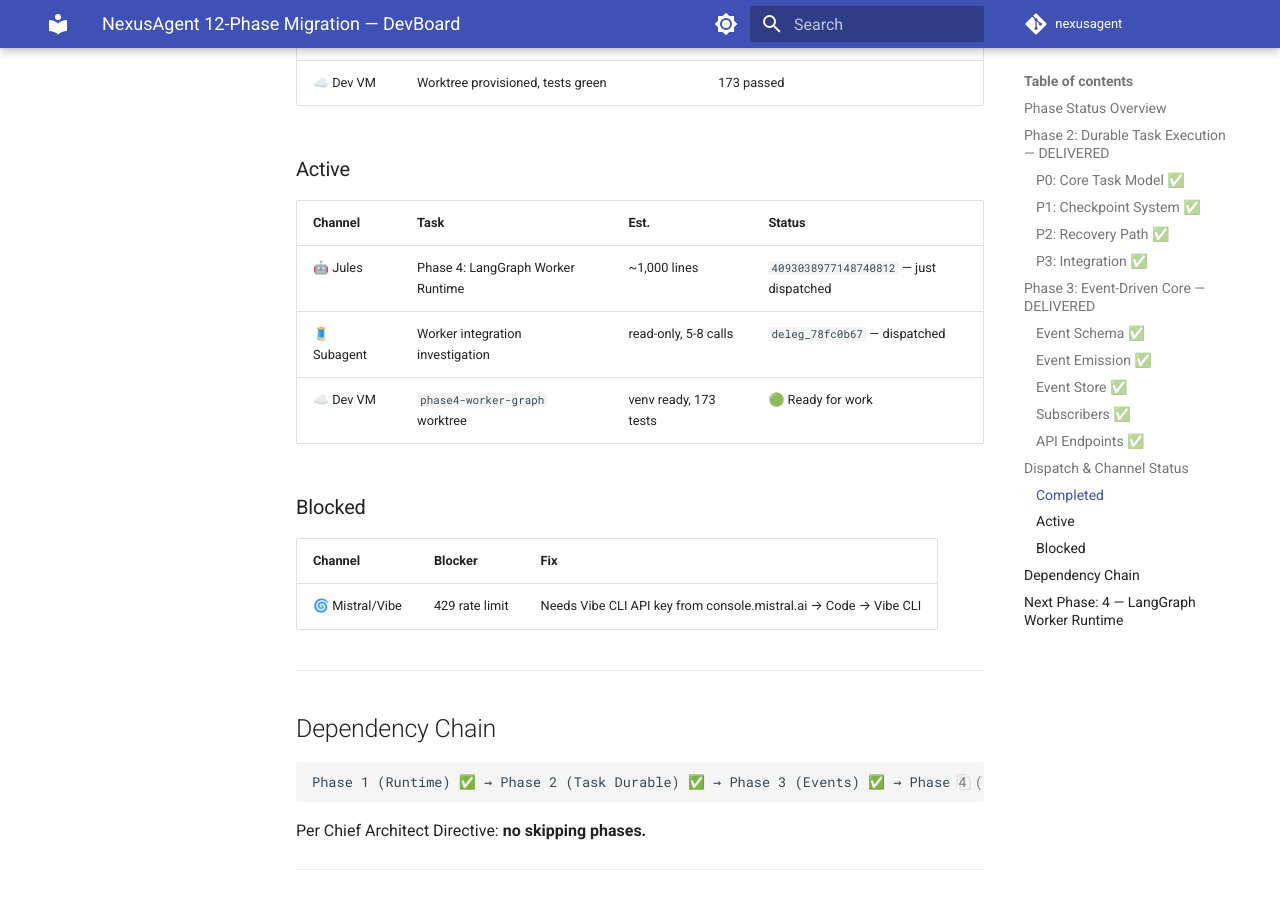
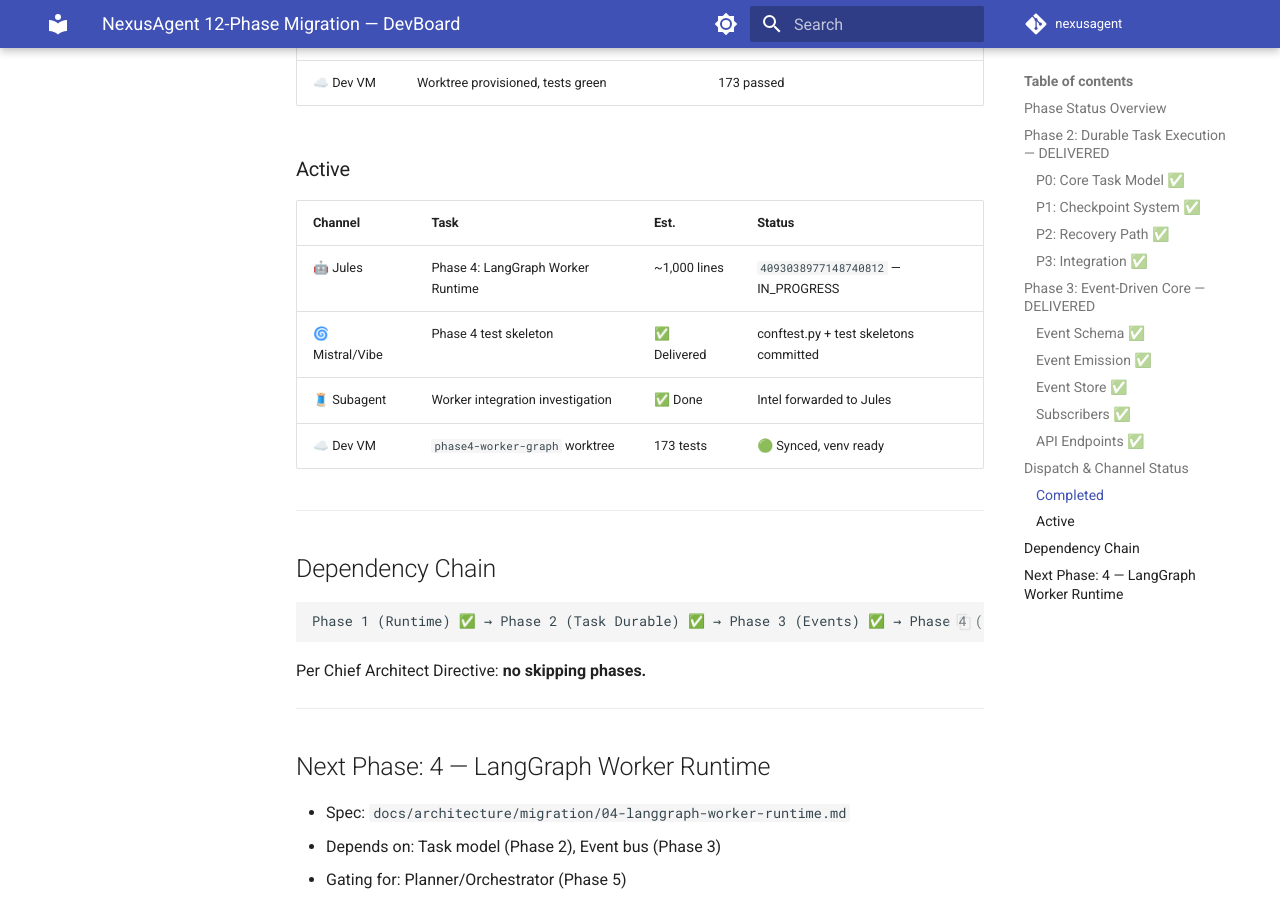
Before and after one commit to stephanos8926-lgtm/NexusAgent, an MkDocs documentation site: the page built from docs/devboard/README.md, in a window 1280 px wide and 900 px high, scrolled down 4180 px. Built offline with MkDocs 1.6.1 and Material for MkDocs 9.7.7, drawn with Linux system fonts in a browser that asks for light colours; comment, search, counter and statistics services are not loaded; the version menu is left out.

Commit message:
docs(devboard): Mistral unblocked with new key — test skeletons committed, all 4 channels active

```diff
--- a/docs/devboard/README.md
+++ b/docs/devboard/README.md
@@ -105,14 +105,10 @@
 ### Active
 | Channel | Task | Est. | Status |
 |---------|------|------|--------|
-| 🤖 Jules | Phase 4: LangGraph Worker Runtime | ~1,000 lines | `4093038977148740812` — just dispatched |
-| 🧵 Subagent | Worker integration investigation | read-only, 5-8 calls | `deleg_78fc0b67` — dispatched |
-| ☁️ Dev VM | `phase4-worker-graph` worktree | venv ready, 173 tests | 🟢 Ready for work |
-
-### Blocked
-| Channel | Blocker | Fix |
-|---------|---------|-----|
-| 🌀 Mistral/Vibe | 429 rate limit | Needs Vibe CLI API key from console.mistral.ai → Code → Vibe CLI |
+| 🤖 Jules | Phase 4: LangGraph Worker Runtime | ~1,000 lines | `4093038977148740812` — IN_PROGRESS |
+| 🌀 Mistral/Vibe | Phase 4 test skeleton | ✅ Delivered | conftest.py + test skeletons committed |
+| 🧵 Subagent | Worker integration investigation | ✅ Done | Intel forwarded to Jules |
+| ☁️ Dev VM | `phase4-worker-graph` worktree | 173 tests | 🟢 Synced, venv ready |
 
 ---
 
```
